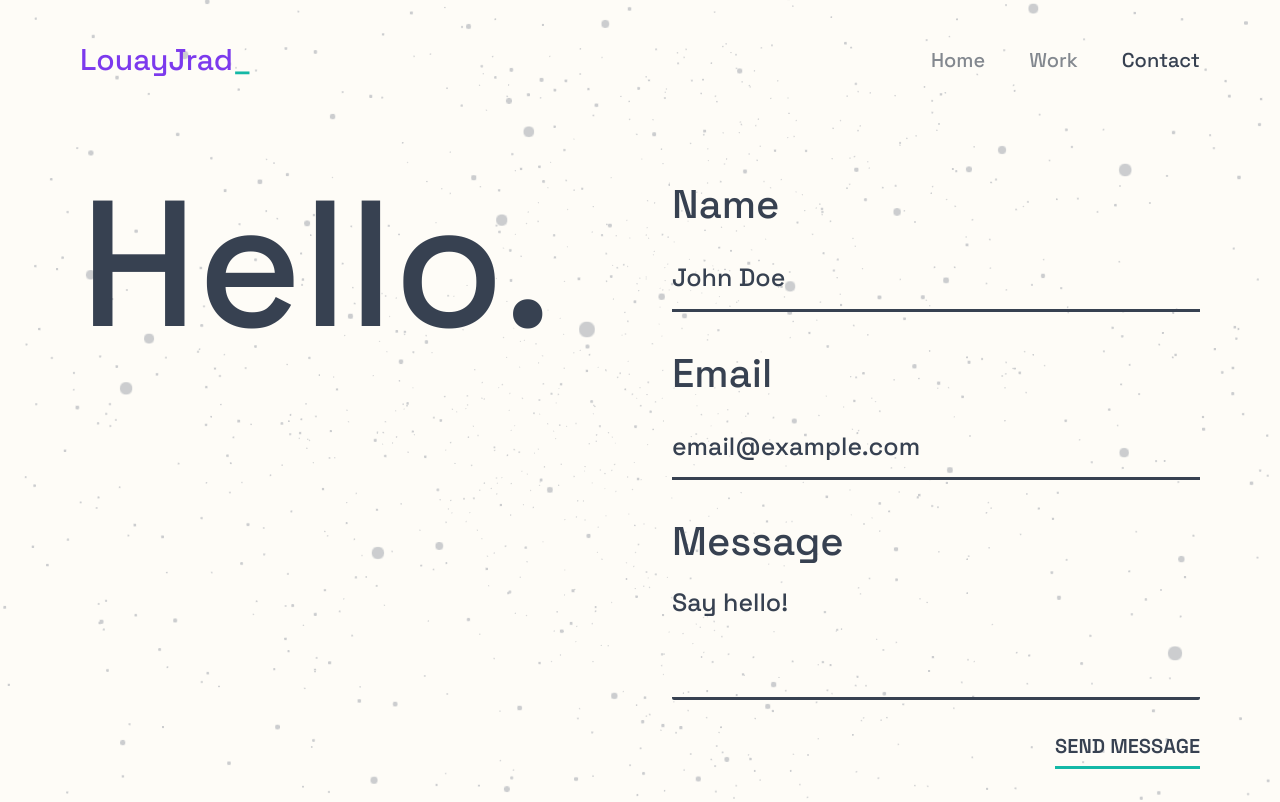
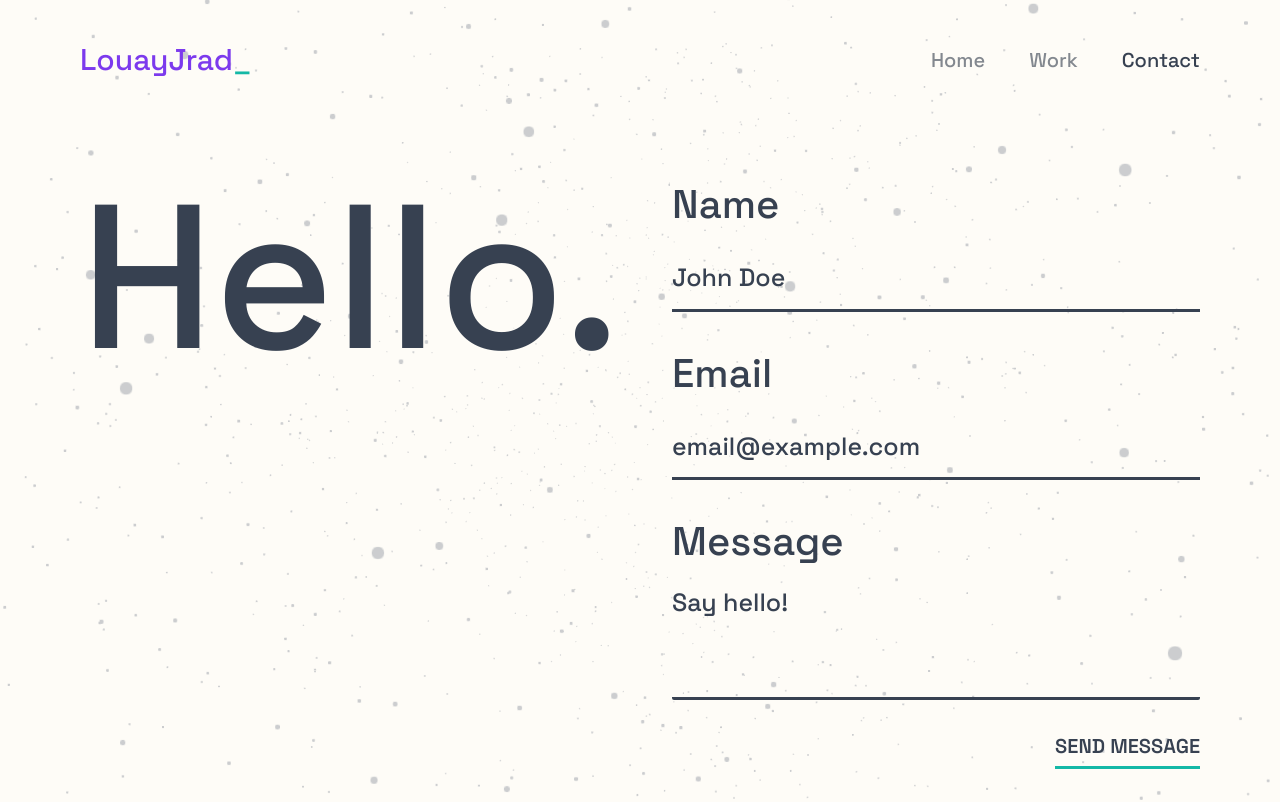
Before and after one commit to JradLouay/my-portfolio, a Next.js app: page /contact in a window 1280 px wide. Shown: the top 802 px of the page. Built offline with nearby package versions, Linux system fonts and the light colour scheme.

Commit message:
change contact header font size

```diff
--- a/src/app/contact/page.js
+++ b/src/app/contact/page.js
@@ -23,7 +23,7 @@ function Contact() {
 
   return (
     <section className="mt-16 grid gap-16 lg:mt-24 lg:grid-cols-2">
-      <h1 className="text-[14vw] font-medium leading-[1em] text-gray-700">
+      <h1 className=" text-[17vw] md:text-[16vw] 2xl:text-[12vw] font-medium leading-[1em] text-gray-700">
         Hello.
       </h1>
       <form
--- a/src/components/projectItem/Project.js
+++ b/src/components/projectItem/Project.js
@@ -43,7 +43,7 @@ function Project({ project, index }) {
           whileHover={{ y: open ? 0 : -10 }}
           transition={{ duration: 0.3, ease: "easeInOut" }}
           layoutTransition={open ? openSpring : closeSpring}
-          className={`${color} pointer-events-auto relative mx-auto my-0 flex h-full max-w-[700px] flex-col gap-12 overflow-hidden rounded-[24px] p-6 ${project.workInProgress ? "hover:cursor-not-allowed" : "hover:cursor-pointer"} xl:rounded-[64px] xl:px-20 xl:py-10`}
+          className={`${color} pointer-events-auto relative mx-auto my-0 flex max-w-[700px] flex-col gap-12 overflow-hidden rounded-[24px] p-6 ${project.workInProgress ? "hover:cursor-not-allowed" : "hover:cursor-pointer"} xl:rounded-[64px] xl:px-20 xl:py-10 h-full`}
         >
           <ProjectTitle
             name={project.name}
```
